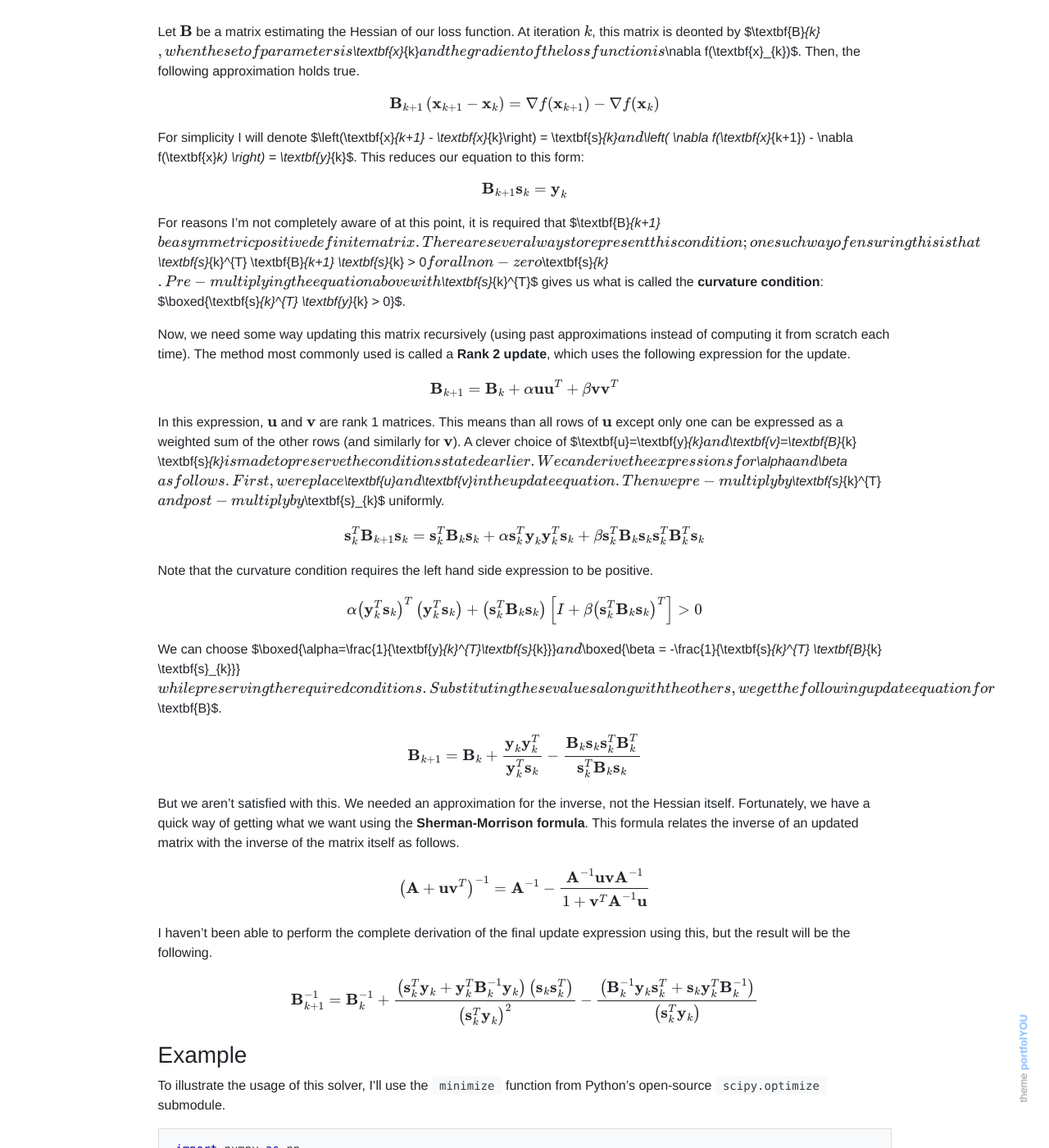
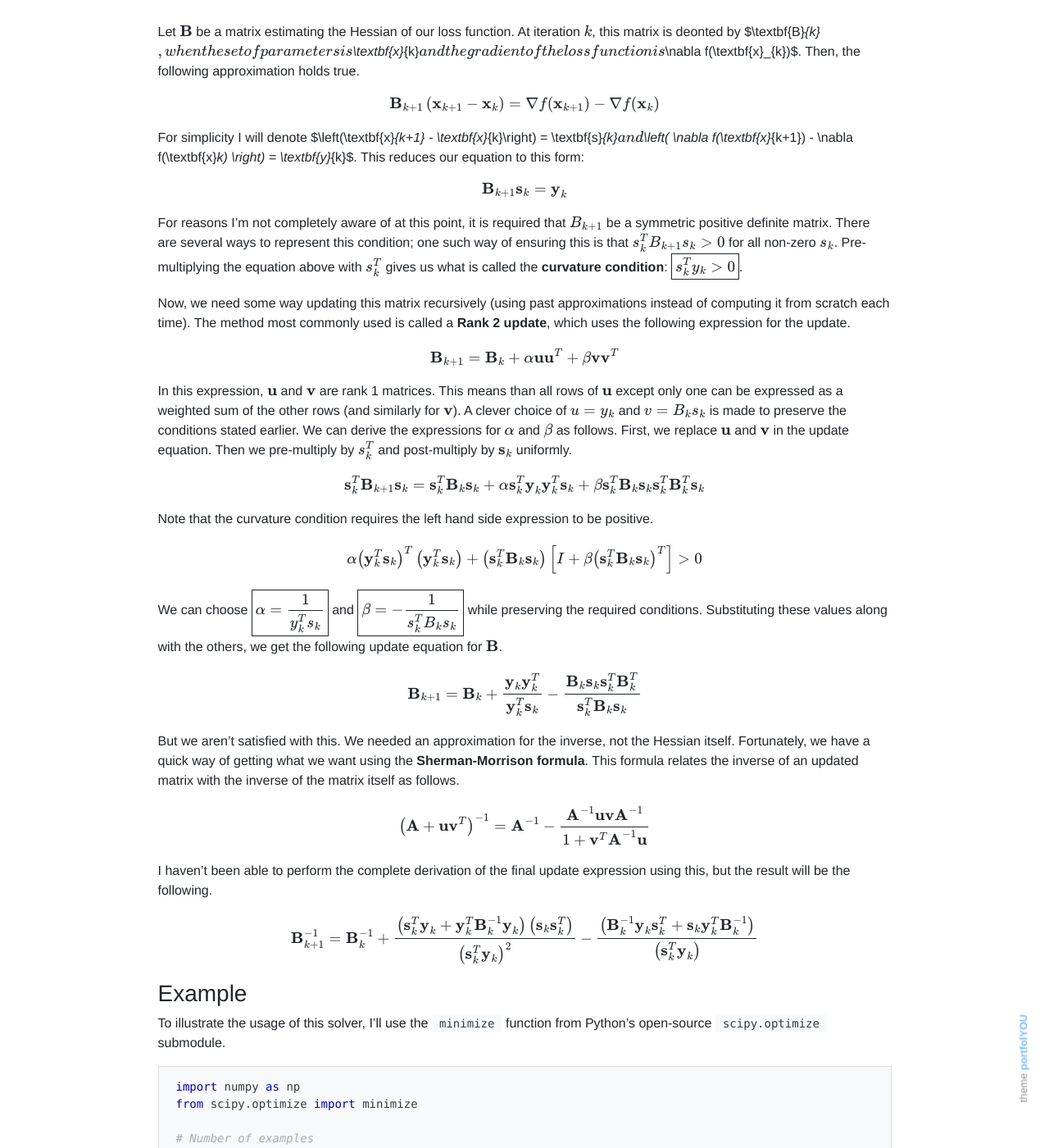
Before and after one commit to NishantPrabhu/nishantprabhu.github.io, a Jekyll site: the page built from _posts/2020-08-19-ml-second-order-methods.md, in a window 1280 px wide and 1400 px high, scrolled down 8470 px. Shown: the whole window at 82% size. Built offline with Jekyll 4.4.1, drawn with Linux system fonts in a browser that asks for light colours; nearby versions of some CDN libraries; our own code applies the rules of GitHub Pages for plain Markdown files; formulas are drawn with MathJax 3; a script that is not in the unit is left out.

Commit message:
ML 2 mathjax issues resolved

```diff
--- a/_posts/2020-08-19-ml-second-order-methods.md
+++ b/_posts/2020-08-19-ml-second-order-methods.md
@@ -310,7 +310,7 @@ $$
 \textbf{B}_{k+1}\textbf{s}_{k}=\textbf{y}_{k}
 $$
 
-For reasons I'm not completely aware of at this point, it is required that $\textbf{B}_{k+1}$ be a symmetric positive definite matrix. There are several ways to represent this condition; one such way of ensuring this is that $\textbf{s}_{k}^{T} \textbf{B}_{k+1} \textbf{s}_{k} > 0$ for all non-zero $\textbf{s}_{k}$. Pre-multiplying the equation above with $\textbf{s}_{k}^{T}$ gives us what is called the **curvature condition**: $\boxed{\textbf{s}_{k}^{T} \textbf{y}_{k} > 0}$.
+For reasons I'm not completely aware of at this point, it is required that $B_{k+1}$ be a symmetric positive definite matrix. There are several ways to represent this condition; one such way of ensuring this is that $s_{k}^{T} B_{k+1} s_{k} > 0$ for all non-zero $s_{k}$. Pre-multiplying the equation above with $s_{k}^{T}$ gives us what is called the **curvature condition**: $\boxed{s_{k}^{T} y_{k} > 0}$.
 
 Now, we need some way updating this matrix recursively (using past approximations instead of computing it from scratch each time). The method most commonly used is called a **Rank 2 update**, which uses the following expression for the update.
 
@@ -318,7 +318,7 @@ $$
 \textbf{B}_{k+1}=\textbf{B}_{k}+\alpha\textbf{u}\textbf{u}^{T}+\beta\textbf{v}\textbf{v}^{T}
 $$
 
-In this expression, $\textbf{u}$ and $\textbf{v}$ are rank 1 matrices. This means than all rows of $\textbf{u}$ except only one can be expressed as a weighted sum of the other rows (and similarly for $\textbf{v}$). A clever choice of $\textbf{u}=\textbf{y}_{k}$ and $\textbf{v}=\textbf{B}_{k} \textbf{s}_{k}$ is made to preserve the conditions stated earlier. We can derive the expressions for $\alpha$ and $\beta$ as follows. First, we replace $\textbf{u}$ and $\textbf{v}$ in the update equation. Then we pre-multiply by $\textbf{s}_{k}^{T}$ and post-multiply by $\textbf{s}_{k}$ uniformly.
+In this expression, $\textbf{u}$ and $\textbf{v}$ are rank 1 matrices. This means than all rows of $\textbf{u}$ except only one can be expressed as a weighted sum of the other rows (and similarly for $\textbf{v}$). A clever choice of $u=y_{k}$ and $v=B_{k} s_{k}$ is made to preserve the conditions stated earlier. We can derive the expressions for $\alpha$ and $\beta$ as follows. First, we replace $\textbf{u}$ and $\textbf{v}$ in the update equation. Then we pre-multiply by $s_{k}^{T}$ and post-multiply by $\textbf{s}_{k}$ uniformly.
 
 $$
 \textbf{s}_{k}^{T}\textbf{B}_{k+1}\textbf{s}_{k}=\textbf{s}_{k}^{T}\textbf{B}_{k}\textbf{s}_{k}+\alpha\textbf{s}_{k}^{T}\textbf{y}_{k}\textbf{y}_{k}^{T}\textbf{s}_{k}+\beta\textbf{s}_{k}^{T}\textbf{B}_{k}\textbf{s}_{k}\textbf{s}_{k}^{T}\textbf{B}_{k}^{T}\textbf{s}_{k}
@@ -330,7 +330,7 @@ $$
 \alpha\left(\textbf{y}_{k}^{T}\textbf{s}_{k}\right)^{T}\left(\textbf{y}_{k}^{T}\textbf{s}_{k}\right)+\left(\textbf{s}_{k}^{T}\textbf{B}_{k}\textbf{s}_{k}\right)\left[I+\beta\left(\textbf{s}_{k}^{T}\textbf{B}_{k}\textbf{s}_{k}\right)^{T}\right]>0
 $$
 
-We can choose $\boxed{\alpha=\frac{1}{\textbf{y}_{k}^{T}\textbf{s}_{k}}}$ and $\boxed{\beta = -\frac{1}{\textbf{s}_{k}^{T} \textbf{B}_{k} \textbf{s}_{k}}}$ while preserving the required conditions. Substituting these values along with the others, we get the following update equation for $\textbf{B}$.
+We can choose $\boxed{\alpha=\frac{1}{y_{k}^{T} s_{k}}}$ and $\boxed{\beta = -\frac{1}{s_{k}^{T} B_{k} s_{k}}}$ while preserving the required conditions. Substituting these values along with the others, we get the following update equation for $\textbf{B}$.
 
 $$
 \textbf{B}_{k+1}=\textbf{B}_{k}+\frac{\textbf{y}_{k}\textbf{y}_{k}^{T}}{\textbf{y}_{k}^{T}\textbf{s}_{k}}-\frac{\textbf{B}_{k}\textbf{s}_{k}\textbf{s}_{k}^{T}\textbf{B}_{k}^{T}}{\textbf{s}_{k}^{T}\textbf{B}_{k}\textbf{s}_{k}}
```
